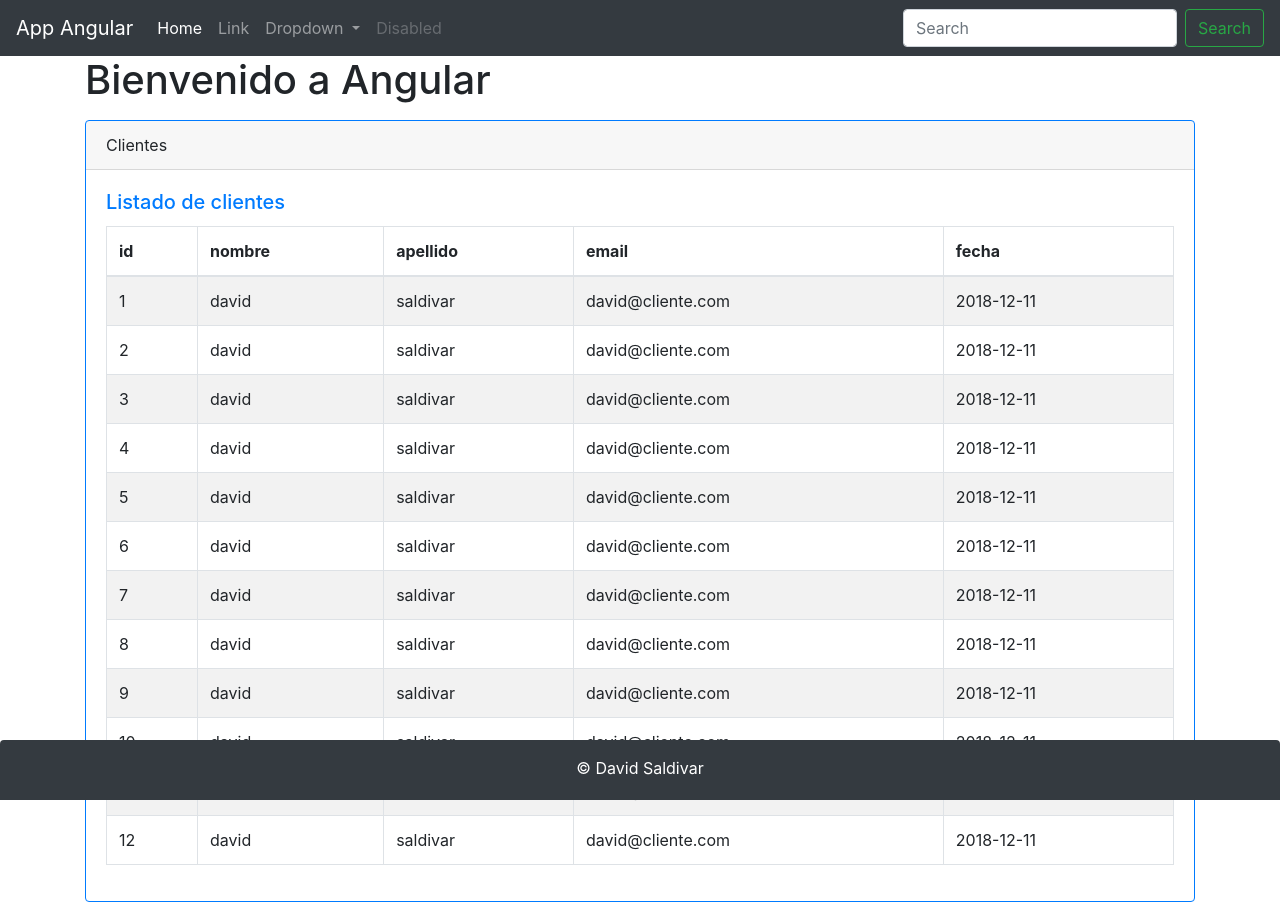
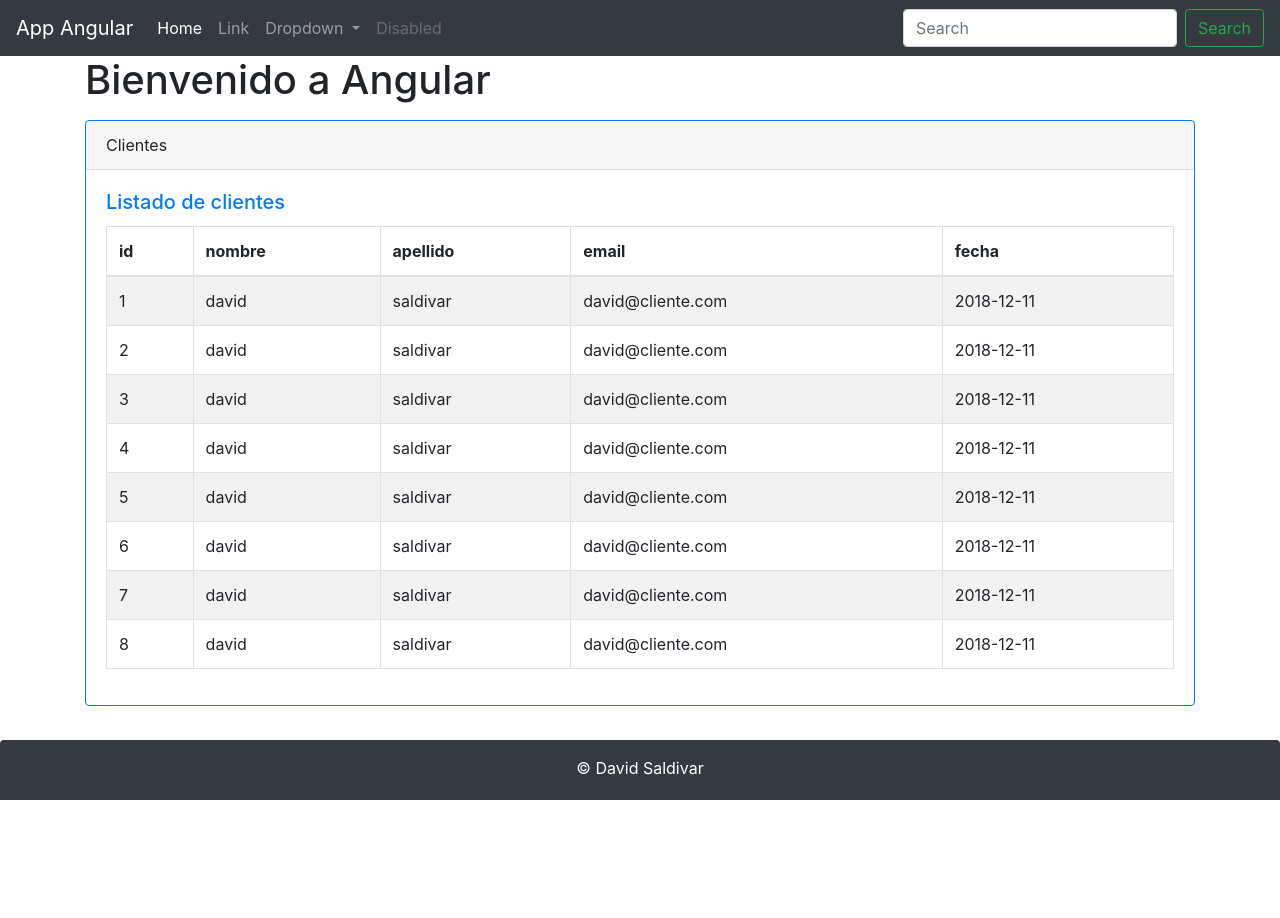
Before and after one commit to Davids-Berz/AngularSTS, an Angular app: page / in a window 1280 px wide. After the commit the page ends 800 px from the top, so only its background shows below. Built offline with nearby package versions, Linux system fonts and the light colour scheme.

Commit message:
curso 17

```diff
--- a/src/app/app.component.html
+++ b/src/app/app.component.html
@@ -1,6 +1,6 @@
 <app-header></app-header>
 <div class="container">
-<h1>{{ title }} </h1>
+    <h1>{{ title }} </h1>
 
 </div>
 <app-clientes></app-clientes>
--- a/src/app/app.module.ts
+++ b/src/app/app.module.ts
@@ -6,6 +6,7 @@ import { HeaderComponent} from './header/header.component';
 import { FooterComponent} from './footer/footer.component';
 import { DirectivaComponent } from './directiva/directiva.component';
 import { ClientesComponent } from './clientes/clientes.component';
+import { ClienteService} from './clientes/cliente.service';
 
 @NgModule({
   declarations: [
@@ -18,7 +19,7 @@ import { ClientesComponent } from './clientes/clientes.component';
   imports: [
     BrowserModule
   ],
-  providers: [],
+  providers: [ClienteService],
   bootstrap: [AppComponent]
 })
 export class AppModule { }
--- /dev/null
+++ b/src/app/clientes/cliente.service.ts
@@ -0,0 +1,15 @@
+import { Injectable } from '@angular/core';
+import { CLIENTES} from './clientes.json';
+import { Cliente } from './cliente.js';
+
+@Injectable({
+  providedIn: 'root'
+})
+export class ClienteService {
+
+  constructor() { }
+
+  getClientes(): Cliente[]{
+    return CLIENTES;
+  }
+}
--- a/src/app/clientes/clientes.component.ts
+++ b/src/app/clientes/clientes.component.ts
@@ -1,29 +1,20 @@
 import { Component, OnInit } from '@angular/core';
 import { Cliente } from './cliente';
+import { ClienteService } from './cliente.service';
 
 @Component({
   selector: 'app-clientes',
   templateUrl: './clientes.component.html'
 })
-export class ClientesComponent  {
+export class ClientesComponent  implements OnInit{
 
-  clientes:Cliente[]=[
-    {id:1,nombre:'david',apellido:'saldivar',email:'david@cliente.com',createAt:'2018-12-11'},
-    {id:2,nombre:'david',apellido:'saldivar',email:'david@cliente.com',createAt:'2018-12-11'},
-    {id:3,nombre:'david',apellido:'saldivar',email:'david@cliente.com',createAt:'2018-12-11'},
-    {id:4,nombre:'david',apellido:'saldivar',email:'david@cliente.com',createAt:'2018-12-11'},
-    {id:5,nombre:'david',apellido:'saldivar',email:'david@cliente.com',createAt:'2018-12-11'},
-    {id:6,nombre:'david',apellido:'saldivar',email:'david@cliente.com',createAt:'2018-12-11'},
-    {id:7,nombre:'david',apellido:'saldivar',email:'david@cliente.com',createAt:'2018-12-11'},
-    {id:8,nombre:'david',apellido:'saldivar',email:'david@cliente.com',createAt:'2018-12-11'},
-    {id:9,nombre:'david',apellido:'saldivar',email:'david@cliente.com',createAt:'2018-12-11'},
-    {id:10,nombre:'david',apellido:'saldivar',email:'david@cliente.com',createAt:'2018-12-11'},
-    {id:11,nombre:'david',apellido:'saldivar',email:'david@cliente.com',createAt:'2018-12-11'},
-    {id:12,nombre:'david',apellido:'saldivar',email:'david@cliente.com',createAt:'2018-12-11'},
-  ];
+  clientes:Cliente[];
 
 
-  constructor() { }
+  constructor(private clienteService:ClienteService) { }
 
+  ngOnInit(){
+    this.clientes = this.clienteService.getClientes();
+  }
 
 }
--- /dev/null
+++ b/src/app/clientes/clientes.json.ts
@@ -0,0 +1,13 @@
+import { Cliente } from "./cliente";
+
+export const CLIENTES:Cliente[] = [
+    {id:1,nombre:'david',apellido:'saldivar',email:'david@cliente.com',createAt:'2018-12-11'},
+    {id:2,nombre:'david',apellido:'saldivar',email:'david@cliente.com',createAt:'2018-12-11'},
+    {id:3,nombre:'david',apellido:'saldivar',email:'david@cliente.com',createAt:'2018-12-11'},
+    {id:4,nombre:'david',apellido:'saldivar',email:'david@cliente.com',createAt:'2018-12-11'},
+    {id:5,nombre:'david',apellido:'saldivar',email:'david@cliente.com',createAt:'2018-12-11'},
+    {id:6,nombre:'david',apellido:'saldivar',email:'david@cliente.com',createAt:'2018-12-11'},
+    {id:7,nombre:'david',apellido:'saldivar',email:'david@cliente.com',createAt:'2018-12-11'},
+    {id:8,nombre:'david',apellido:'saldivar',email:'david@cliente.com',createAt:'2018-12-11'},
+
+  ];
```
